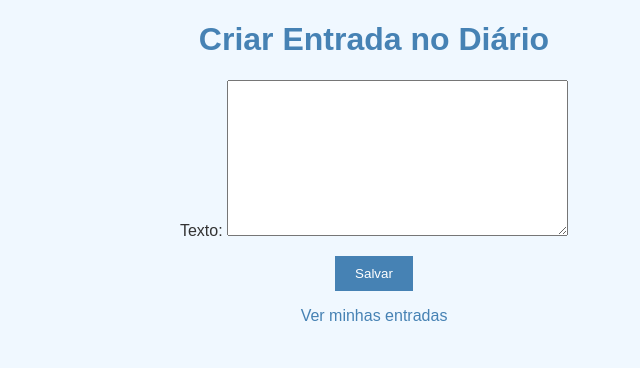
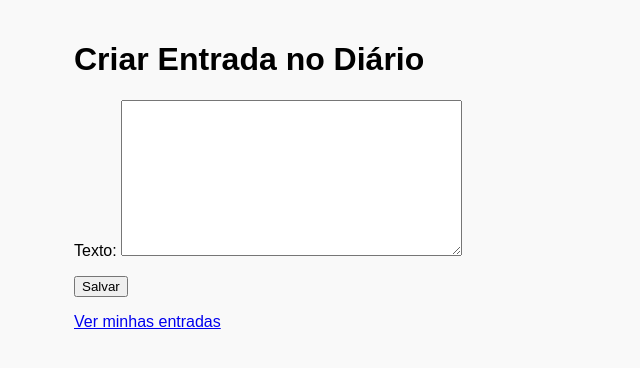
Before and after one commit to LuanRamalho/Python-com-Django-47---diario_pessoal, a Django app: page /entrada/ in a window 1280 px wide. Shown: the top 368 px of the page, without its empty margins (266-906 px from the left). Run offline with Django 5.2, Linux system fonts and the light colour scheme; the first user in the database is signed in.

Commit message:
styles.css

```diff
--- a/diario/static/diario/styles.css
+++ b/diario/static/diario/styles.css
@@ -1,32 +1,52 @@
 body {
     font-family: Arial, sans-serif;
-    background-color: #f0f8ff;
-    color: #333;
-    text-align: center;
+    background-color: #f9f9f9;
+    max-width: 600px;
+    margin: auto;
+    padding: 20px;
 }
 
-h1 {
-    color: #4682b4;
+.entrada {
+    background: #fff;
+    padding: 15px;
+    border-radius: 8px;
+    box-shadow: 0px 2px 5px rgba(0, 0, 0, 0.1);
+    margin-bottom: 15px;
 }
 
-a {
-    color: #4682b4;
-    text-decoration: none;
-    padding: 10px;
+.botoes {
+    margin-top: 10px;
 }
 
-a:hover {
-    text-decoration: underline;
+.botao {
+    display: inline-block;
+    text-decoration: none;
+    padding: 5px 10px;
+    border-radius: 5px;
+    font-size: 14px;
 }
 
-button {
-    background-color: #4682b4;
+.editar {
+    background-color: #4CAF50;
     color: white;
-    border: none;
-    padding: 10px 20px;
-    cursor: pointer;
 }
 
-button:hover {
-    background-color: #5f9ea0;
+.excluir {
+    background-color: #f44336;
+    color: white;
 }
+
+.novo {
+    background-color: #008CBA;
+    color: white;
+    padding: 10px 15px;
+    display: inline-block;
+    margin-top: 10px;
+}
+
+hr {
+    border: none;
+    height: 1px;
+    background-color: #ddd;
+    margin: 15px 0;
+}
```
